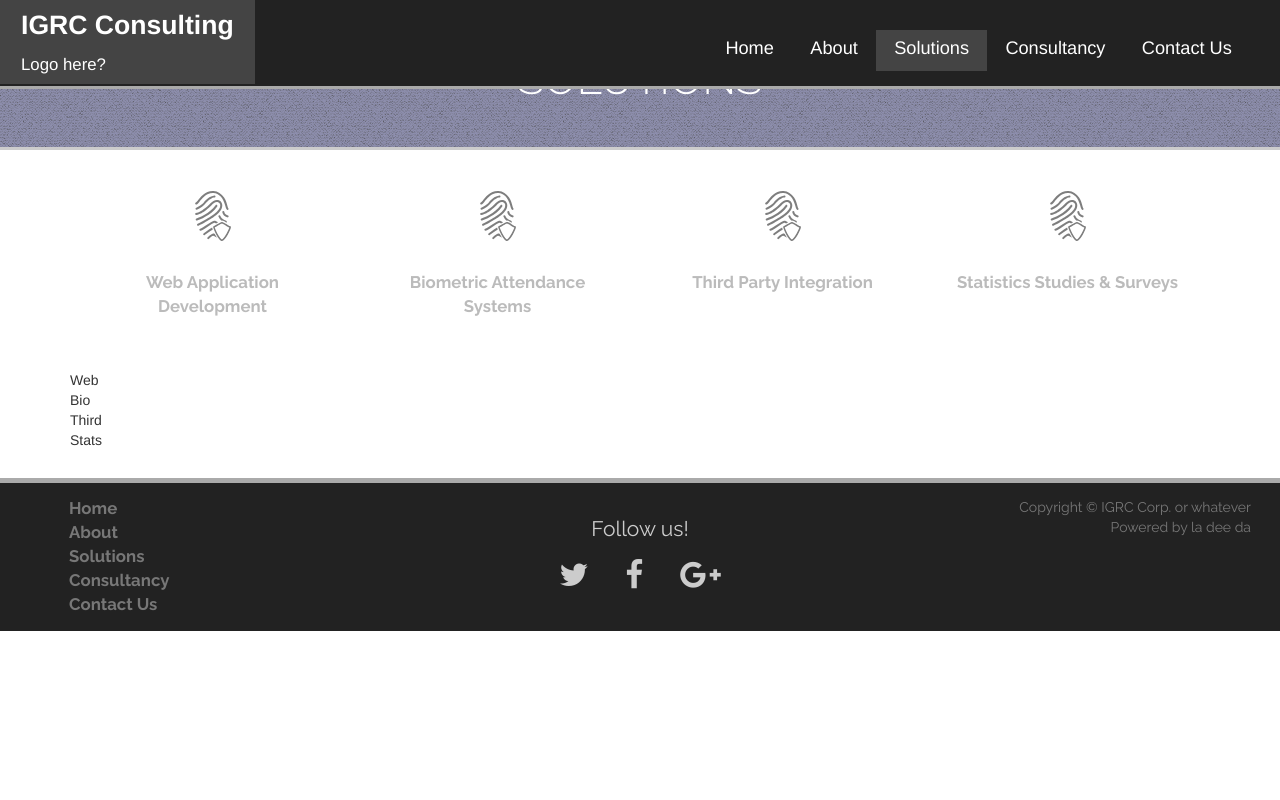
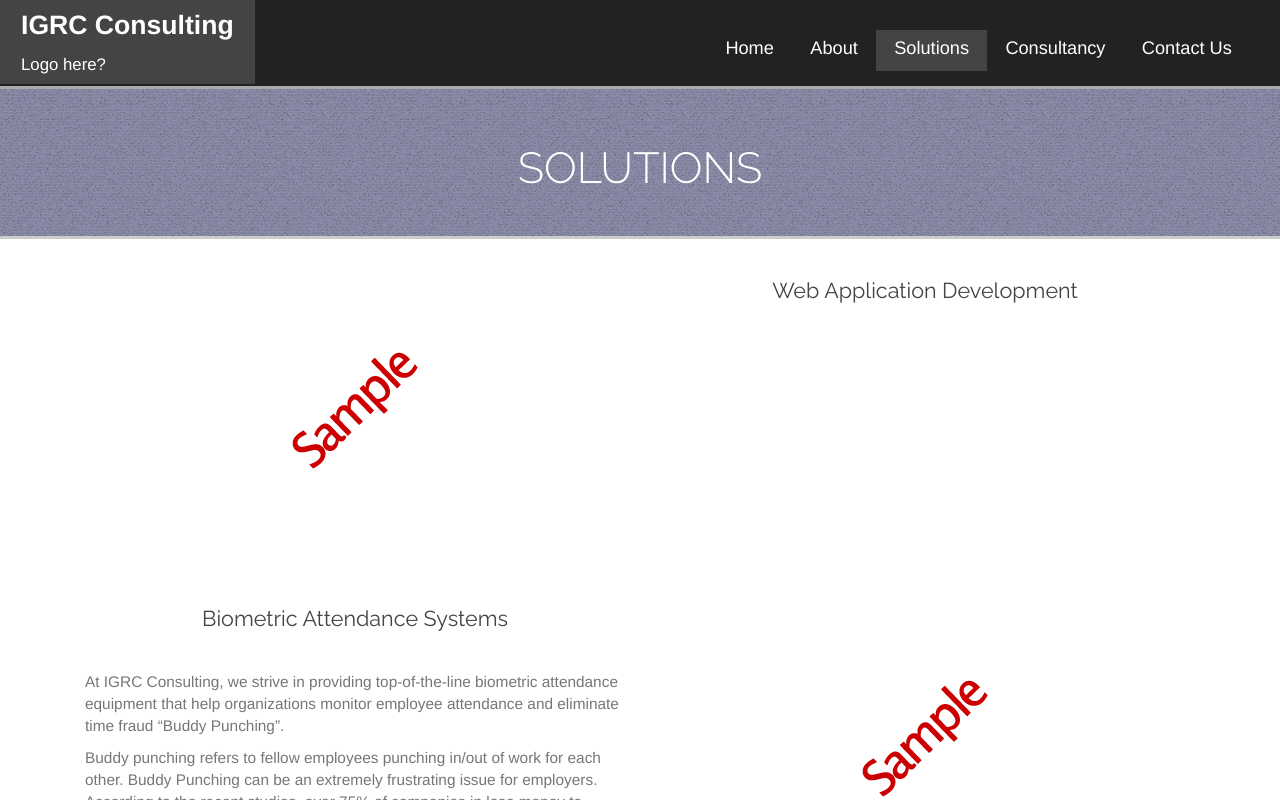
Before and after one commit to KHANanaphone/IGRC, a website: page www/index.html in a window 1280 px wide. Both pictures are taken after a click on the item "Solutions". Shown: the top 800 px of the page. Drawn offline with nearby package versions, Linux system fonts and the light colour scheme; files that its build step writes are made by us from their sources.

Commit message:
Solutions page, sections

```diff
--- a/www/css/_header.css
+++ b/www/css/_header.css
@@ -7,8 +7,9 @@
     border-bottom: 3px solid #AAA;
     padding-bottom: 2px;
 
-    position: fixed;
+    /*position: fixed;
     z-index: 10;
+    top: 0;*/
 }
 
 #header .menu{
@@ -108,8 +109,12 @@
     }
 
     #header .menu{
-        position:static;
-        padding-left: 10px;
+        position: static;
+        text-align: center;
+    }
+
+    #header .menu-item{
+        font-size: 1em;
     }
 
  }
--- a/www/css/solutions.css
+++ b/www/css/solutions.css
@@ -2,6 +2,10 @@
 #solutions .services{
 
     text-align: center;
+}
+
+#solutions{
+
 }
 
 #solutions .splash {
@@ -52,3 +56,23 @@
 
     color: black;
 }
+
+#web .picture {
+
+    background-image: url('/images/sample.png');
+}
+
+#bio .picture {
+
+    background-image: url('/images/sample.png');
+}
+
+#third .picture {
+
+    background-image: url('/images/sample.png');
+}
+
+#stats .picture {
+
+    background-image: url('/images/sample.png');
+}
--- a/www/css/style.css
+++ b/www/css/style.css
@@ -43,3 +43,29 @@
     border-bottom: 1px solid #8D90CD;
     margin: 2em auto;
 }
+
+.section {
+    font-family: 'Arimo', sans-serif;
+    margin-bottom: 2em;
+}
+
+.section .description h1{
+
+    color: #444;
+    font-size: 1.4em;
+    text-align: center;
+    margin-bottom: 40px;
+    font-family: 'Raleway', sans-serif;
+}
+
+.section .description{
+    color: #777;
+    font-size: 1.1em;
+}
+
+.section .picture {
+
+    height: 300px;
+    background-repeat: no-repeat;
+    background-position: center;
+}
--- a/www/pages/solutions.html
+++ b/www/pages/solutions.html
@@ -4,7 +4,7 @@
         <span class='title'>SOLUTIONS</span>
     </div>
 
-    <div class='container services'>
+    <!-- <div class='container services'>
 
         <div class='col-xs-6 col-md-3 service' ng-click='redirect("solutions#web")'>
             <div class='icon' ng-include="'/images/thumb.svg'"></div>
@@ -23,26 +23,51 @@
             <span class='title'>Statistics Studies & Surveys</span>
         </div>
 
-    </div>
+    </div> -->
 
     <div id='web' class='section'>
         <div class='container'>
-            Web
+            <div class='picture col-sm-6'>
+            </div>
+            <div class='description col-sm-6'>
+                <h1>Web Application Development</h1>
+            </div>
         </div>
     </div>
     <div id='bio' class='section'>
         <div class='container'>
-            Bio
+            <div class='description col-sm-6'>
+
+                <h1>Biometric Attendance Systems</h1>
+
+                <p>At IGRC Consulting, we strive in providing top-of-the-line biometric attendance equipment that help organizations monitor employee attendance and eliminate time fraud “Buddy Punching”.</p>
+                <p>Buddy punching refers to fellow employees punching in/out of work for each other. Buddy Punching can be an extremely frustrating issue for employers. According to the recent studies, over 75% of companies in lose money to buddy punching.</p>
+                <p>Devices that IGRC implement are innovative biometric fingerprint readers for time & attendance applications, offering unparalleled performance with an advanced algorithm for reliability, precision and excellent matching speed.</p>
+                <p>Devices can connect to internal networks at offices via WIFI or regular lan cables; the attendance software can be accessed remotely; enabling business owners full control. </p>
+                <p>All devices come with an attendance time clock system which is a great solution for personal management of a company with 10-3000 staff.</p>
+                <p>If you are a business owner that is interested in controlling labor cost and having a quick, accurate and efficient technology to generate payroll instantly don’t hesitate to contact us on sales@igrcconsulting.com.</p>
+
+            </div>
+            <div class='picture col-sm-6'>
+            </div>
         </div>
     </div>
     <div id='third' class='section'>
         <div class='container'>
-            Third
+            <div class='picture col-sm-6'>
+            </div>
+            <div class='description col-sm-6'>
+                <h1>Third Party Integration</h1>
+            </div>
         </div>
     </div>
     <div id='stats' class='section'>
         <div class='container'>
-            Stats
+            <div class='description col-sm-6'>
+                <h1>Statistic Studies and Surveys</h1>
+            </div>
+            <div class='picture col-sm-6'>
+            </div>
         </div>
     </div>
 </div>
```
Also changed, not shown: www/images/sample.png (added).
